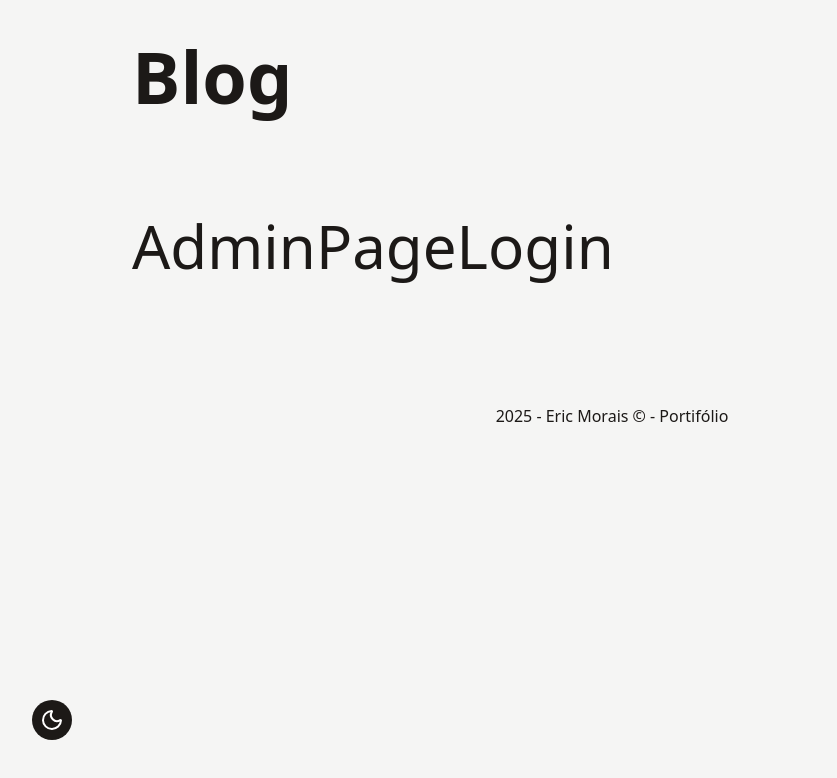
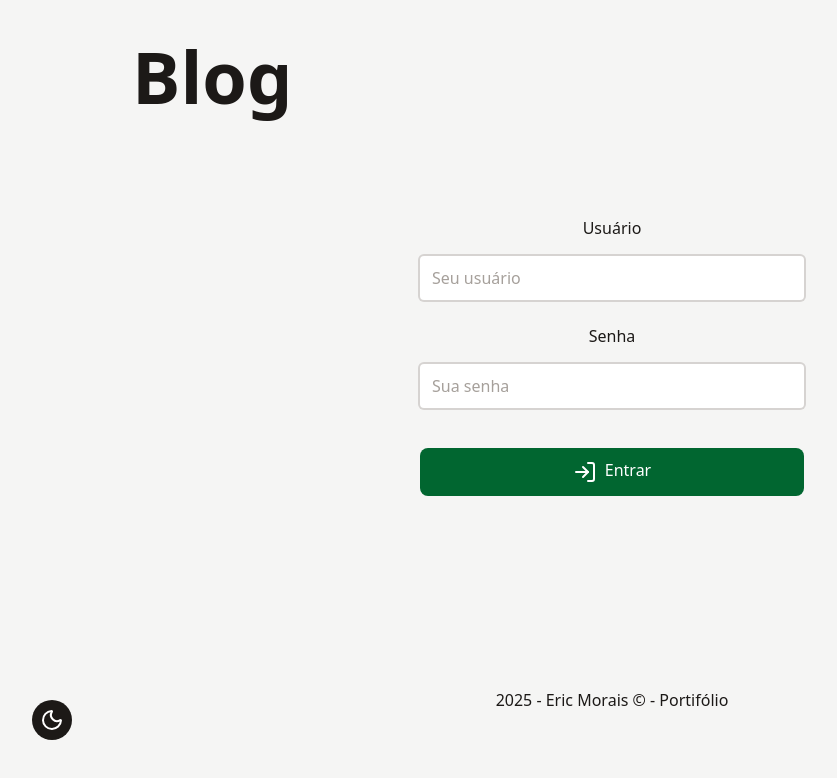
Before and after one commit to EriccMB/Blog-com-NextJS, a Next.js app: page /admin/login in a window 1280 px wide. Shown: the top 778 px of the page, without its empty margins (28-865 px from the left). Built offline with nearby package versions, Linux system fonts and the light colour scheme.

Commit message:
criação das actions login e logout

```diff
--- /dev/null
+++ b/src/actions/login/login-action.ts
@@ -0,0 +1,20 @@
+'use server';
+
+import { asyncDelay } from '@/utils/async-delay';
+
+type LoginActionState = {
+  username: string;
+  error: string;
+};
+
+export async function loginAction(
+  state: LoginActionState,
+  formData: FormData,
+): Promise<LoginActionState> {
+  await asyncDelay(2000);
+  const username = formData.get('username')?.toString() || '';
+  return {
+    username,
+    error: '',
+  };
+}
--- /dev/null
+++ b/src/actions/login/loguot-action.ts
@@ -0,0 +1,7 @@
+'use server';
+
+import { asyncDelay } from '@/utils/async-delay';
+
+export async function logoutAction() {
+  await asyncDelay(2000);
+}
--- a/src/app/admin/login/page.tsx
+++ b/src/app/admin/login/page.tsx
@@ -1,5 +1,7 @@
+import LoginForm from '@/components/admin/LoginForm';
+
 export const dynamic = 'force-dynamic';
 
 export default async function AdminPageLogin() {
-  return <div className="py-16 text-6xl">AdminPageLogin</div>;
+  return <LoginForm />;
 }
--- a/src/components/Button/index.tsx
+++ b/src/components/Button/index.tsx
@@ -15,7 +15,7 @@
   ...props
 }: ButtonProps) {
   const buttonDefaultStyles = clsx(
-    'text-center rounded-lg cursor-pointer hover:opacity-85 transtion',
+    'text-center rounded-lg cursor-pointer hover:opacity-85 transtion flex justify-center gap-2',
     'disabled:bg-stone-400 disabled:cursor-not-allowed',
   );
 
--- a/src/components/admin/ImageUploader/index.tsx
+++ b/src/components/admin/ImageUploader/index.tsx
@@ -74,7 +74,7 @@
     <div className="flex flex-col gap-2">
       <Button
         type="button"
-        className="self-start flex gap-2"
+        className="self-start"
         onClick={handleChooseFile}
         disabled={isUploading || disabled}
       >
--- /dev/null
+++ b/src/components/admin/LoginForm/index.tsx
@@ -0,0 +1,60 @@
+'use client';
+import { loginAction } from '@/actions/login/login-action';
+import { toastifyAdapter } from '@/adapters/toastifyAdapter';
+import Button from '@/components/Button';
+import InputText from '@/components/InputText';
+import clsx from 'clsx';
+import { LogInIcon } from 'lucide-react';
+import { useActionState, useEffect } from 'react';
+
+export const dynamic = 'force-dynamic';
+
+export default function LoginForm() {
+  const initialState = {
+    username: '',
+    error: '',
+  };
+  const [state, action, isPending] = useActionState(loginAction, initialState);
+
+  useEffect(() => {
+    if (state.error) {
+      toastifyAdapter.dismiss();
+      toastifyAdapter.error(state.error);
+    }
+  }, [state]);
+
+  return (
+    <div
+      className={clsx(
+        'flex items-center justify-center',
+        'text-center max-w-sm mt-16 mb-32 mx-auto',
+      )}
+    >
+      <form action={action} className="flex-1 flex flex-col gap-6">
+        <InputText
+          type="text"
+          name="username"
+          labelText="Usuário"
+          placeholder="Seu usuário"
+          disabled={isPending}
+          defaultValue={state.username}
+        />
+
+        <InputText
+          type="password"
+          name="password"
+          labelText="Senha"
+          placeholder="Sua senha"
+          disabled={isPending}
+        />
+
+        <Button disabled={isPending} type="submit" className="mt-4">
+          <LogInIcon />
+          Entrar
+        </Button>
+
+        {!!state.error && <p className="text-red-600">{state.error}</p>}
+      </form>
+    </div>
+  );
+}
```
